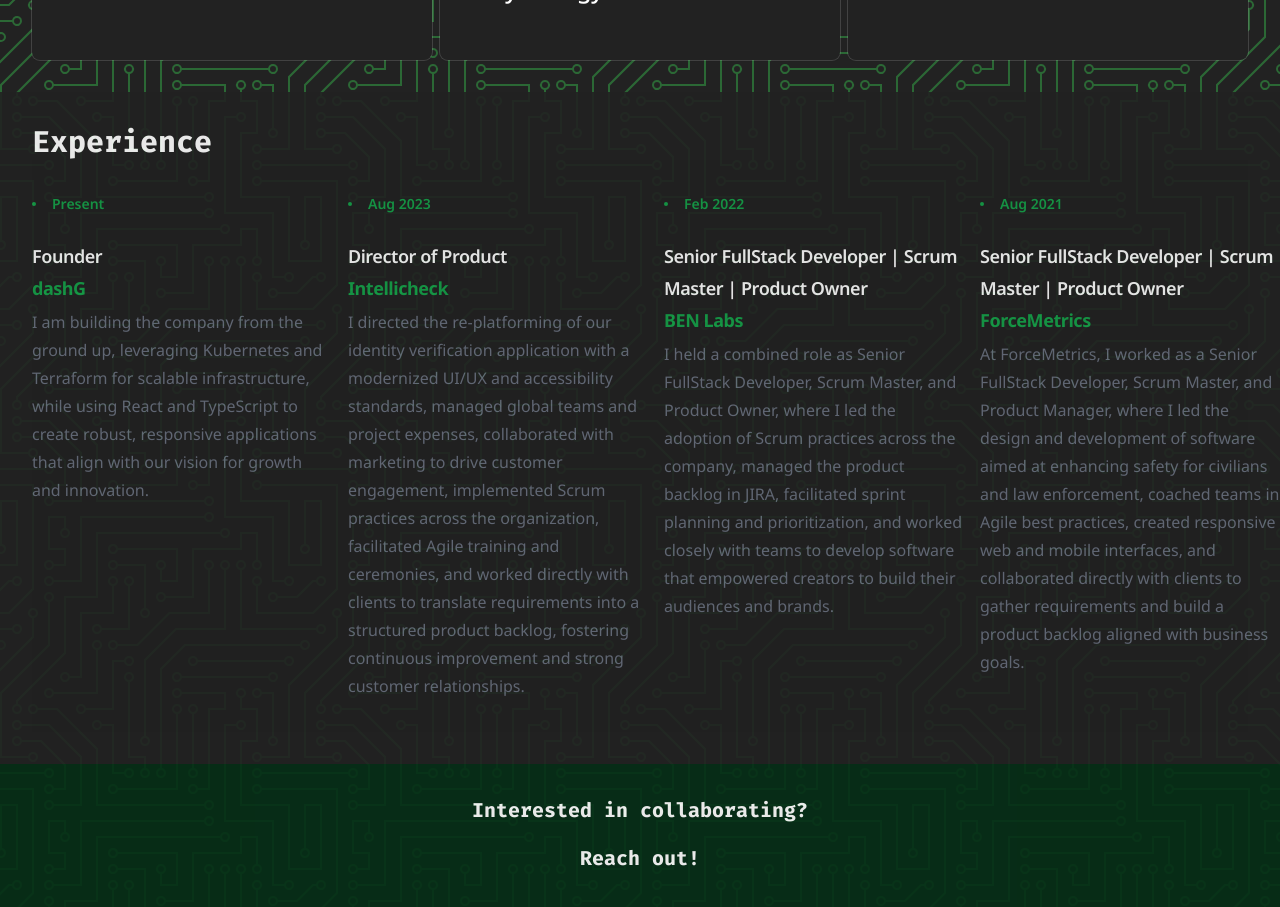
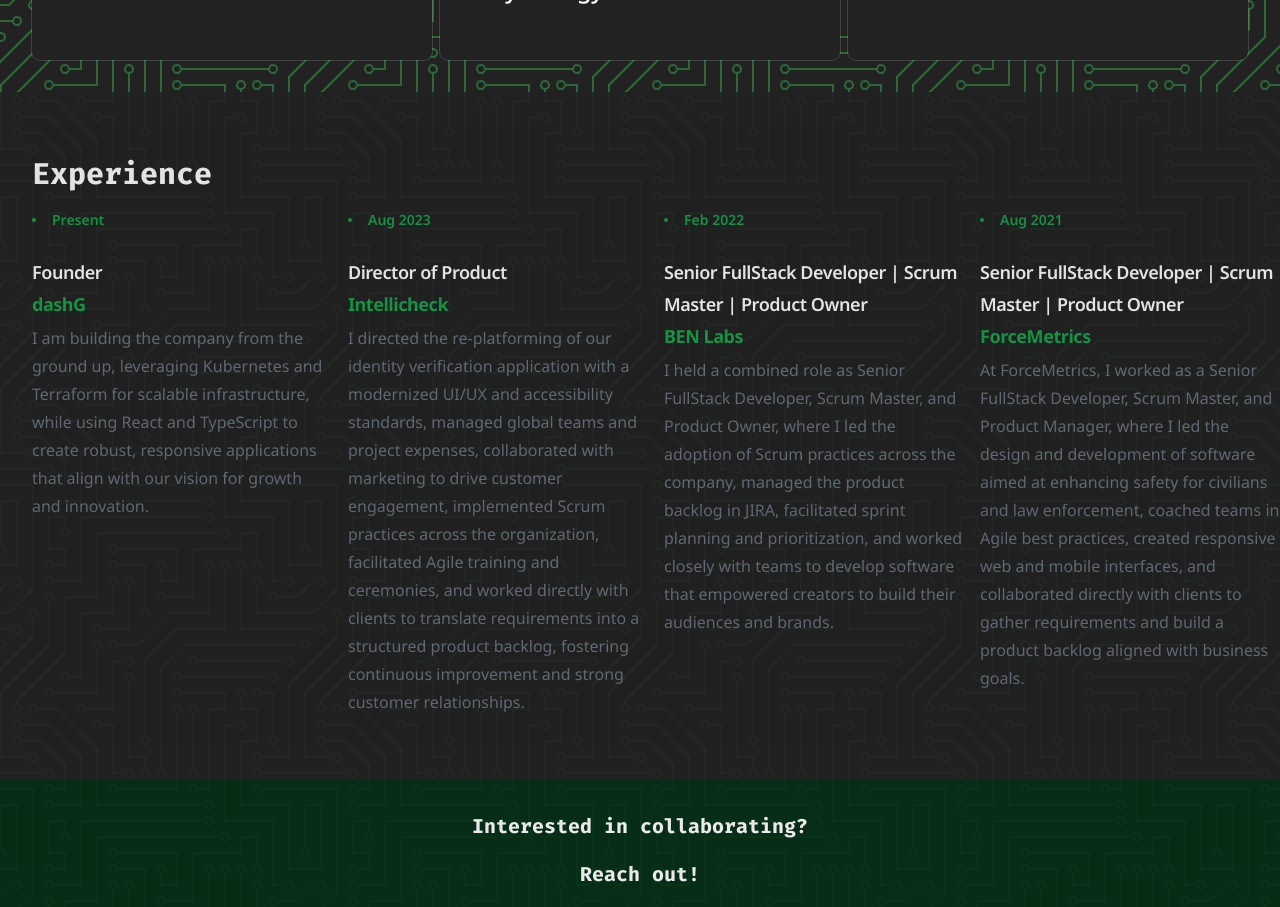
Before and after one commit to dashg-enterprises/bgarland_resume2024, a React (Vite) app: page / in a window 1280 px wide. Shown: the part 1580-2487 px from the top of the page. Built offline with nearby package versions, Linux system fonts and the light colour scheme.

Commit message:
clean up experience UI, add initialization tf, and rename git workflows

```diff
--- a/src/components/Experience.tsx
+++ b/src/components/Experience.tsx
@@ -6,7 +6,6 @@
     <section className="p-8 bg-[#222222] opacity-90 text-white relative overflow-x-hidden">
       <div className="top-[-75px] md:top-[-150px] absolute" id="experience" />
 
-      <h2 className="text-3xl font-bold">Experience</h2>
       <ExperienceTimeline />
     </section>
   );
--- a/src/components/ExperienceTimeline.tsx
+++ b/src/components/ExperienceTimeline.tsx
@@ -71,6 +71,7 @@
   return (
     <div className="bg-[#222222] opacity-[.98] py-8">
       <div className="mx-auto max-w-7xl overflow-x-auto w-screen">
+        <h2 className="text-3xl font-bold mb-4">Experience</h2>
         <div className="flex w-fit h-fit gap-4">
           {timeline.map((item) => (
             <div key={item.name} className="w-[300px]">
```
Also changed, not shown: 1 other file (tests, documents, lock files or other folders).
